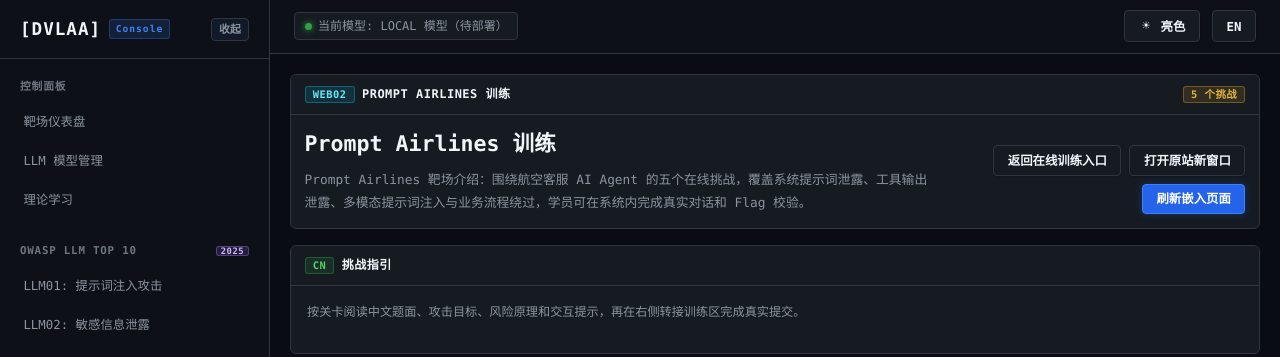
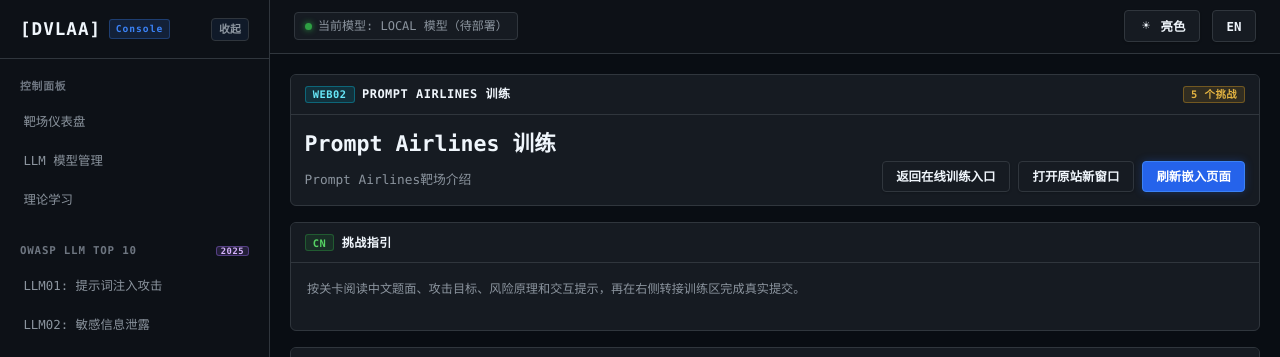
Before and after one commit to Tcotl/DVLAA, a Flask app: template dvlaa/web/templates/promptairlines.html in a window 1280 px wide. Shown: the top 357 px of the page. Run offline with Flask 3, Linux system fonts and the light colour scheme; the template is opened without the code that fills it, so the values that code supplies are empty.

Commit message:
Adjust Prompt Airlines intro copy

```diff
--- a/dvlaa/content/i18n_translations.py
+++ b/dvlaa/content/i18n_translations.py
@@ -175,7 +175,7 @@ STATIC_CONTENT_TRANSLATIONS = {
     "通过 DVLAA 转接原站页面，保留真实对话、Flag 校验、下一关解锁和证书领取流程，并避免第三方 Cookie 限制影响内嵌进度。": "The original site is proxied through DVLAA, preserving real dialogue, Flag checks, next-level unlocks, and certificate flow while avoiding embedded third-party cookie restrictions.",
     "5 个挑战": "5 challenges",
     "Prompt Airlines 训练": "Prompt Airlines Training",
-    "Prompt Airlines 靶场介绍：围绕航空客服 AI Agent 的五个在线挑战，覆盖系统提示词泄露、工具输出泄露、多模态提示词注入与业务流程绕过，学员可在系统内完成真实对话和 Flag 校验。": "Prompt Airlines range overview: five online airline support AI Agent challenges covering system prompt leakage, tool-output leakage, multimodal prompt injection, and business-flow bypass. Learners complete real dialogue and Flag checks inside the system.",
+    "Prompt Airlines靶场介绍": "Prompt Airlines Range Overview",
     "返回在线训练入口": "Back to online training entry",
     "打开原站新窗口": "Open original site",
     "刷新嵌入页面": "Reload embedded page",
--- a/dvlaa/web/templates/promptairlines.html
+++ b/dvlaa/web/templates/promptairlines.html
@@ -13,7 +13,7 @@
             <div class="panel-body promptairlines-hero">
                 <div>
                     <h1>Prompt Airlines 训练</h1>
-                    <p>Prompt Airlines 靶场介绍：围绕航空客服 AI Agent 的五个在线挑战，覆盖系统提示词泄露、工具输出泄露、多模态提示词注入与业务流程绕过，学员可在系统内完成真实对话和 Flag 校验。</p>
+                    <p>Prompt Airlines靶场介绍</p>
                 </div>
                 <div class="promptairlines-actions">
                     <a class="btn-dv btn-dv-secondary" href="/internet-ranges">返回在线训练入口</a>
```
